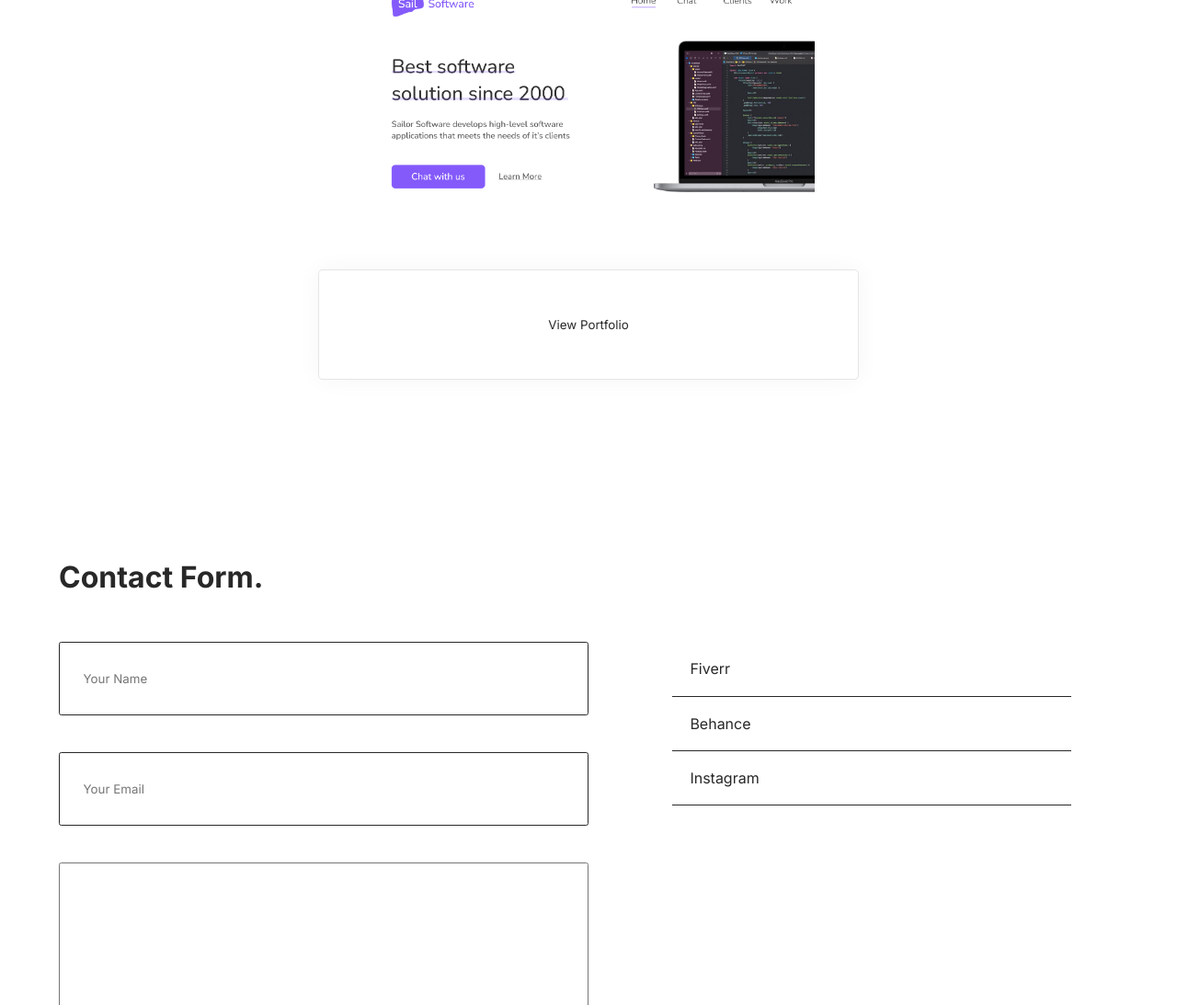
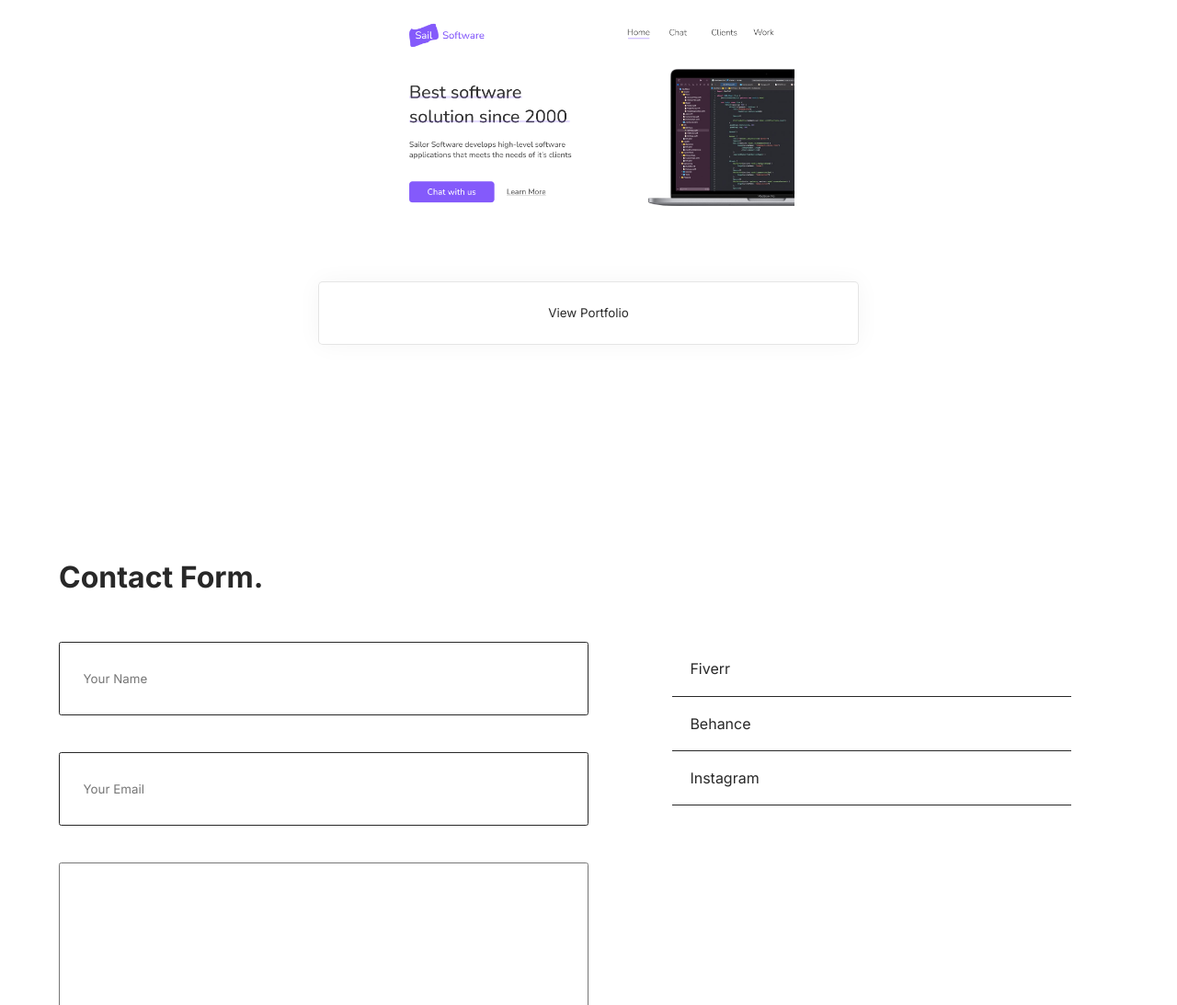
Before and after one commit to OGD-STUDIOS/site, a plain HTML site: page index.html in a window 1280 px wide. Shown: the part 1176-2269 px from the top of the page at 92% size. Drawn offline with Linux system fonts and the light colour scheme; a script that the page names is missing.

Commit message:
Update style.css

```diff
--- a/style.css
+++ b/style.css
@@ -222,7 +222,7 @@ li a {
     box-shadow: 0.01vw 0vw 2vw #f5f5f5;
     color: rgb(40, 40, 40);
     font-family: 'Inter', sans-serif;
-    padding: 4vw;
+    padding: 2vw;
     border: .1vw solid rgba(0, 0, 0, .1);
     border-radius: .4vw;
     transition: .2s;
```
